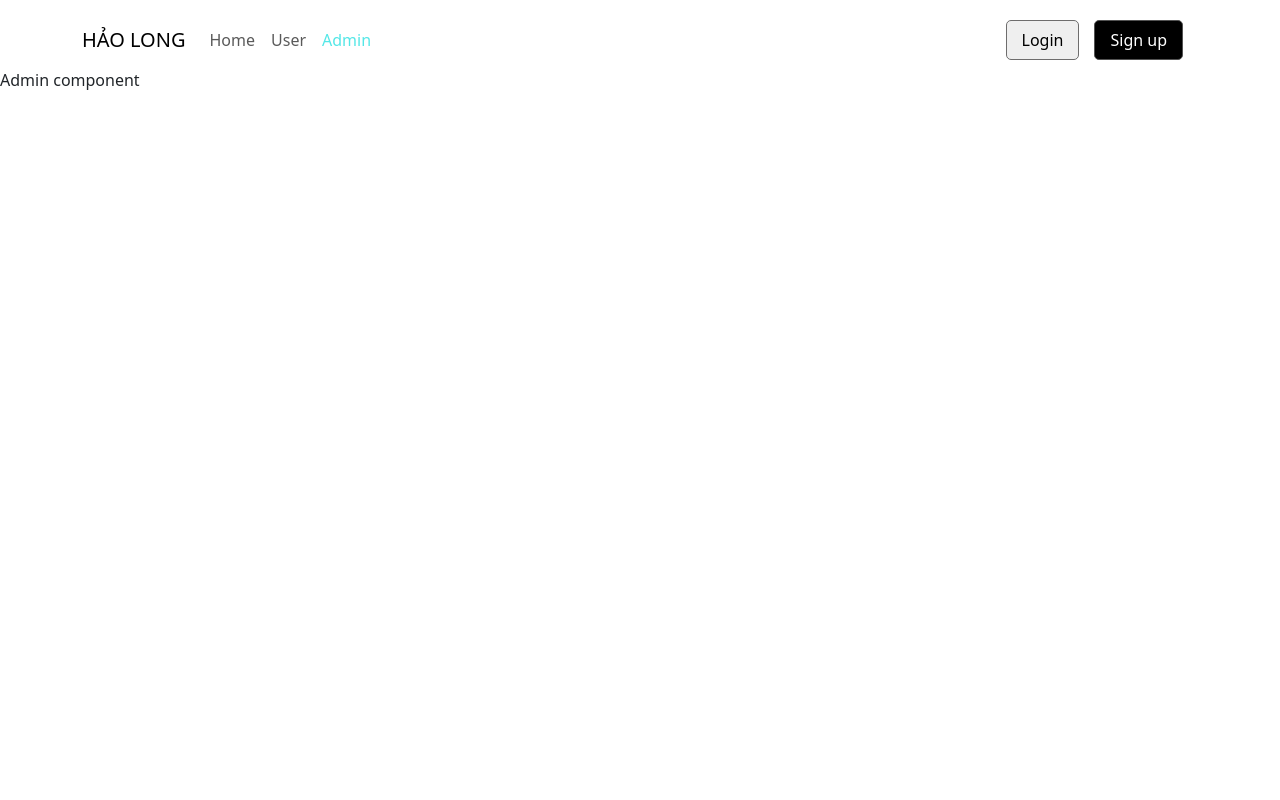
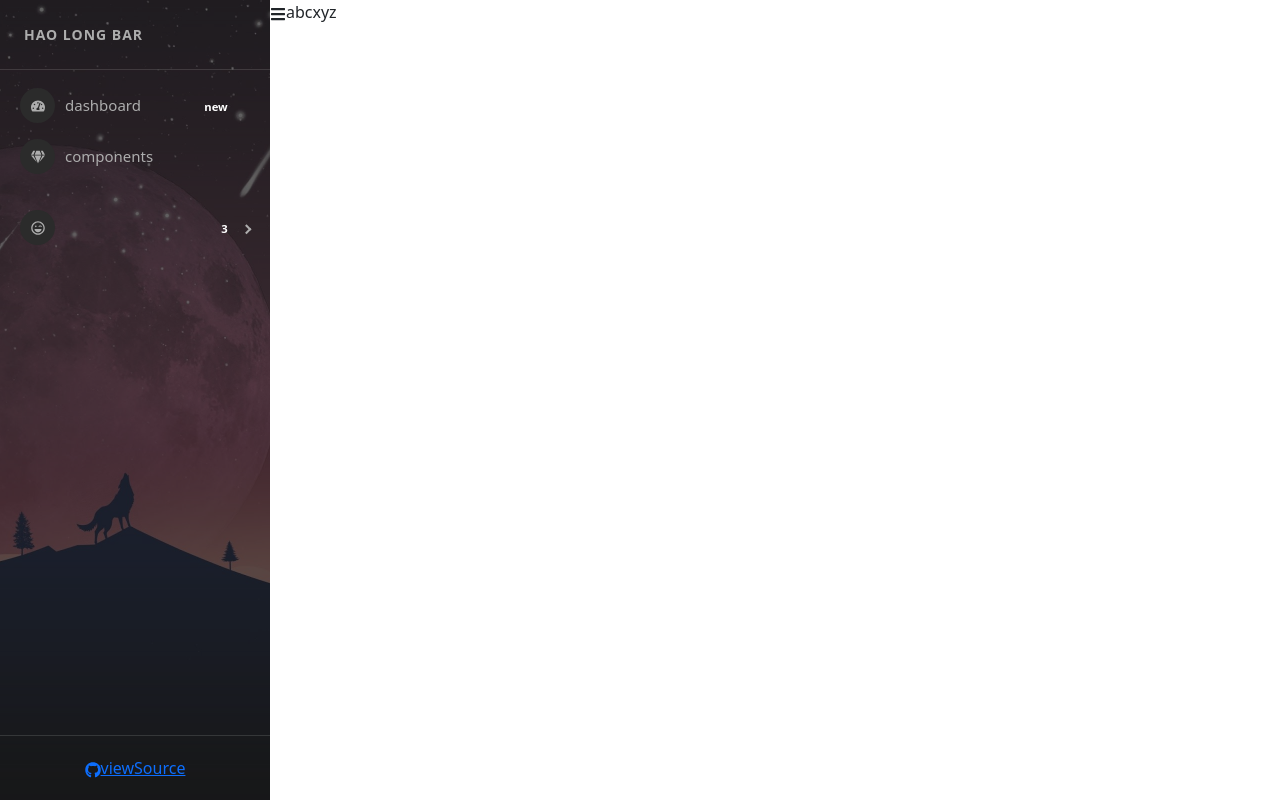
Before and after one commit to HaoLong4935/LearnReact_Section4, a React (Create React App) app: page /admin in a window 1280 px wide. Built offline with nearby package versions, Linux system fonts and the light colour scheme.

Commit message:
Section 9 Video54

```diff
--- a/package.json
+++ b/package.json
@@ -10,6 +10,8 @@
     "react": "18.2.0",
     "react-bootstrap": "2.4.0",
     "react-dom": "18.2.0",
+    "react-icons": "4.4.0",
+    "react-pro-sidebar": "0.7.1",
     "react-redux": "8.0.1",
     "react-router-dom": "6.3.0",
     "react-scripts": "5.0.1",
--- a/src/components/Admin/Admin.js
+++ b/src/components/Admin/Admin.js
@@ -1,6 +1,20 @@
+import Sidebar from "./Sidebar";
+import './Admin.scss'
+import { FaBars } from 'react-icons/fa'
+import { useState } from "react";
 const Admin = (props) => {
+    const [collapsed, setCollapsed] = useState(false)
+
     return (
-        <div>Admin component</div>
+        <div className="admin-container">
+            <div className="admin-sidebar">
+                <Sidebar collapsed={collapsed} />
+            </div>
+            <div className="admin-content">
+                <FaBars onClick={() => { setCollapsed(!collapsed) }} />
+                abcxyz
+            </div>
+        </div>
     )
 }
 
--- /dev/null
+++ b/src/components/Admin/Admin.scss
@@ -0,0 +1,9 @@
+.admin-container {
+    display: flex;
+
+    .admin-sidebar {
+        .pro-sidebar {
+            height: 100vh !important;
+        }
+    }
+}
--- /dev/null
+++ b/src/components/Admin/Sidebar.js
@@ -0,0 +1,89 @@
+import 'react-pro-sidebar/dist/css/styles.css';
+import {
+    ProSidebar,
+    Menu,
+    MenuItem,
+    SubMenu,
+    SidebarHeader,
+    SidebarFooter,
+    SidebarContent,
+} from 'react-pro-sidebar';
+import { FaTachometerAlt, FaGem, FaList, FaGithub, FaRegLaughWink, FaHeart } from 'react-icons/fa';
+import sidebarBg from '../../../src/asset/bg2.jpg';
+
+const Sidebar = ({ image, collapsed, rtl, toggled, handleToggleSidebar }) => {
+    return (
+        <>
+            <ProSidebar
+                image={sidebarBg}
+                rtl={rtl}
+                collapsed={collapsed}
+                toggled={toggled}
+                breakPoint="md"
+                onToggle={handleToggleSidebar}
+            >
+                <SidebarHeader>
+                    <div
+                        style={{
+                            padding: '24px',
+                            textTransform: 'uppercase',
+                            fontWeight: 'bold',
+                            fontSize: 14,
+                            letterSpacing: '1px',
+                            overflow: 'hidden',
+                            textOverflow: 'ellipsis',
+                            whiteSpace: 'nowrap',
+                        }}
+                    >
+                        Hao Long Bar
+                    </div>
+                </SidebarHeader>
+
+                <SidebarContent>
+                    <Menu iconShape="circle">
+                        <MenuItem
+                            icon={<FaTachometerAlt />}
+                            suffix={<span className="badge red">new</span>}
+                        >
+                            dashboard
+                        </MenuItem>
+                        <MenuItem icon={<FaGem />}> components</MenuItem>
+                    </Menu>
+                    <Menu iconShape="circle">
+                        <SubMenu
+                            suffix={<span className="badge yellow">3</span>}
+                            icon={<FaRegLaughWink />}
+                        >
+                            <MenuItem>1</MenuItem>
+                            <MenuItem>2</MenuItem>
+                            <MenuItem>3</MenuItem>
+                        </SubMenu>
+                    </Menu>
+                </SidebarContent>
+
+                <SidebarFooter style={{ textAlign: 'center' }}>
+                    <div
+                        className="sidebar-btn-wrapper"
+                        style={{
+                            padding: '20px 24px',
+                        }}
+                    >
+                        <a
+                            href="https://github.com/azouaoui-med/react-pro-sidebar"
+                            target="_blank"
+                            className="sidebar-btn"
+                            rel="noopener noreferrer"
+                        >
+                            <FaGithub />
+                            <span style={{ whiteSpace: 'nowrap', textOverflow: 'ellipsis', overflow: 'hidden' }}>
+                                viewSource
+                            </span>
+                        </a>
+                    </div>
+                </SidebarFooter>
+            </ProSidebar>
+        </>
+    )
+}
+
+export default Sidebar
--- a/src/index.js
+++ b/src/index.js
@@ -20,8 +20,8 @@
         <Route path="/" element={<App />}>
           <Route index element={<HomePage />}></Route>
           <Route path="/user" element={<User />}></Route>
-          <Route path="/admin" element={<Admin />}></Route>
         </Route>
+        <Route path="/admin" element={<Admin />}></Route>
       </Routes>
     </BrowserRouter>
     {/* </React.StrictMode> */}
```
Also changed, not shown: src/asset/bg2.jpg (added), 1 other file (tests, documents, lock files or other folders).
